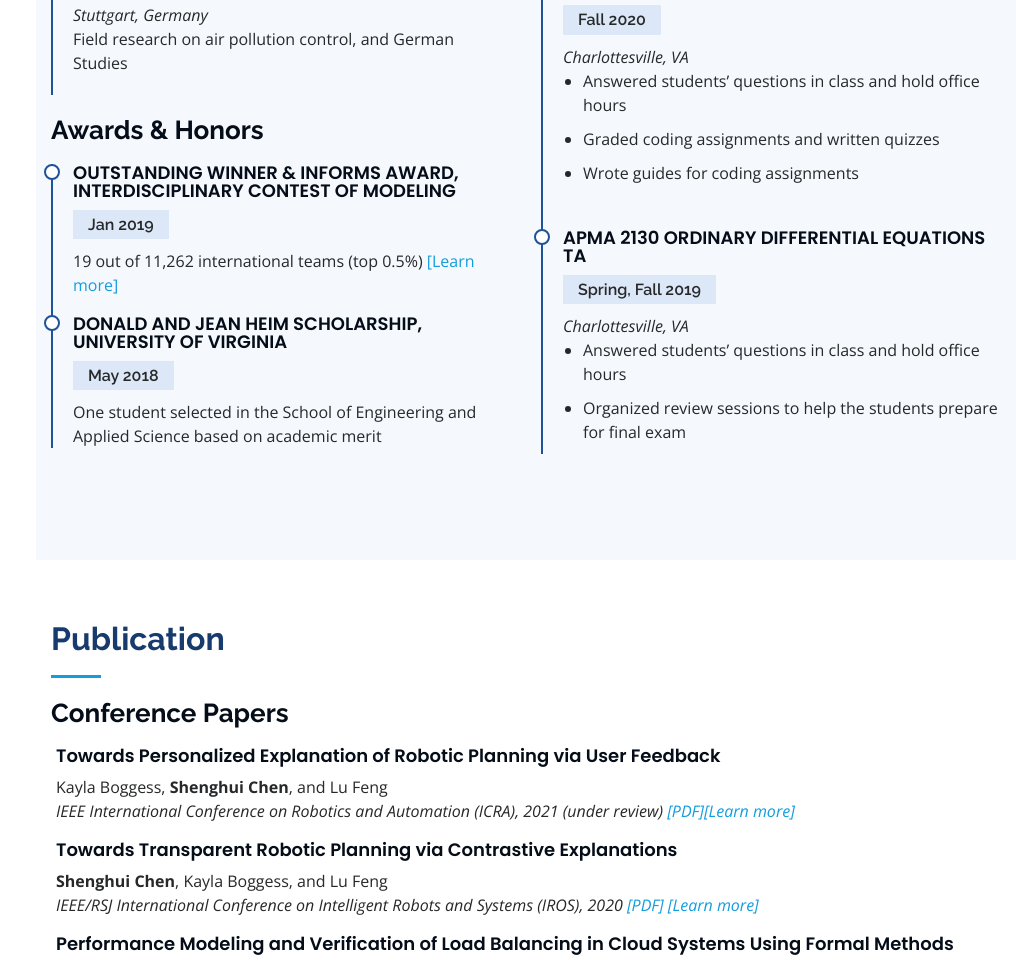
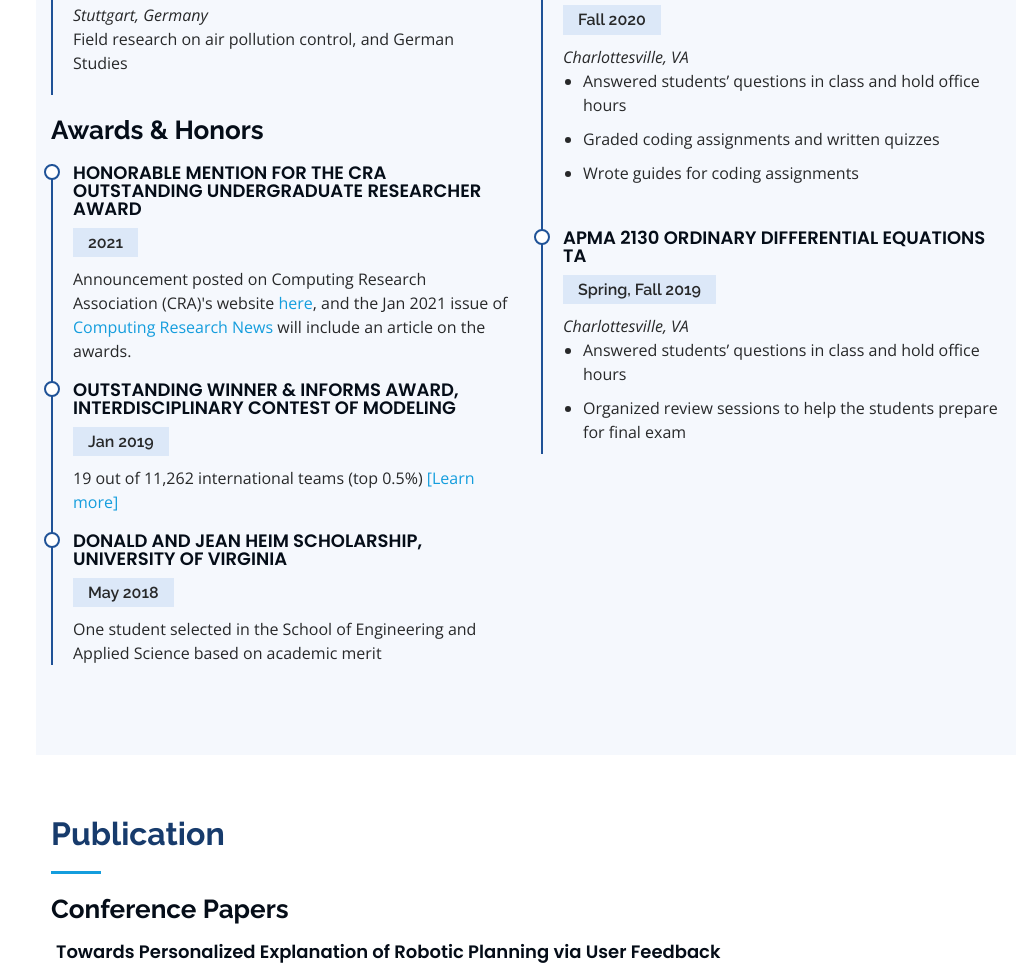
Before and after one commit to vivianchen98/shenghui_chen_website, a plain HTML site: page index.html in a window 1280 px wide. Shown: the part 1857-2821 px from the top of the page, without its empty margins (264-1280 px from the left). Drawn offline with nearby package versions, Linux system fonts and the light colour scheme.

Commit message:
added cra undergrad award

```diff
--- a/index.html
+++ b/index.html
@@ -146,6 +146,11 @@
               <p>Field research on air pollution control, and German Studies</p>
             </div>
             <h3 class="resume-title">Awards &amp; Honors</h3>
+            <div class="resume-item">
+              <h4>Honorable Mention for the CRA Outstanding Undergraduate Researcher Award</h4>
+              <h5>2021</h5>
+              <p>Announcement posted on Computing Research Association (CRA)'s website <a href="">here</a>, and the Jan 2021 issue of <a href="https://cra.org/crn/">Computing Research News</a> will include an article on the awards.</p>
+            </div>
             <div class="resume-item">
               <h4>Outstanding Winner &amp; INFORMS Award, Interdisciplinary Contest of Modeling</h4>
               <h5>Jan 2019</h5>
```
